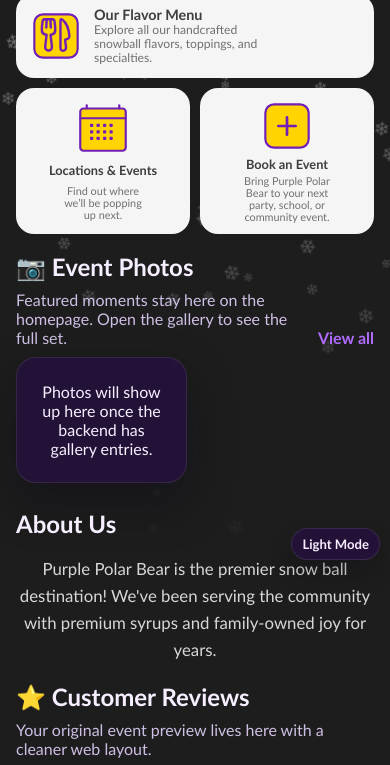
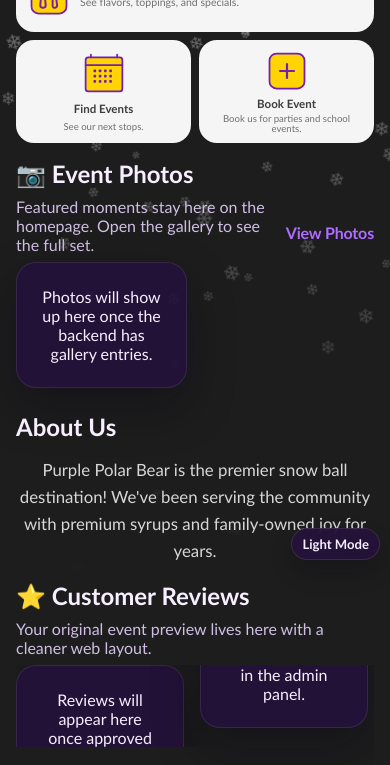
Before and after one commit to Bhauer2011/purple-polar-bear-v2, a website with bundled scripts: page index.html in a window 390 px wide. Shown: the part 274-1039 px from the top of the page. Built offline with nearby package versions, Linux system fonts and the light colour scheme; files whose address does not match are found by name.

Commit message:
Tighten mobile homepage and refine button labels

```diff
--- a/src/main.js
+++ b/src/main.js
@@ -326,21 +326,21 @@
             <div class="menu-card-row">
               <span class="icon-badge icon-badge-menu"><img alt="Menu icon" src="${menuIconUrl}" /></span>
               <div>
-                <h2>Our Flavor Menu</h2>
-                <p>Explore all our handcrafted snowball flavors, toppings, and specialties.</p>
+                <h2>Browse Flavors</h2>
+                <p>See flavors, toppings, and specials.</p>
               </div>
             </div>
           </a>
           <div class="side-by-side">
             <a class="nav-card nav-card-link" href="#/events">
               <span class="icon-badge icon-badge-calendar"><img alt="Events icon" src="${eventsIconUrl}" /></span>
-              <h3>Locations & Events</h3>
-              <p>Find out where we&rsquo;ll be popping up next.</p>
+              <h3>Find Events</h3>
+              <p>See our next stops.</p>
             </a>
             <a class="nav-card nav-card-link" href="#/request-event">
               <span class="icon-badge icon-badge-plus"><img alt="Request event icon" src="${requestIconUrl}" /></span>
-              <h3>Book an Event</h3>
-              <p>Bring Purple Polar Bear to your next party, school, or community event.</p>
+              <h3>Book Event</h3>
+              <p>Book us for parties and school events.</p>
             </a>
           </div>
         </div>
@@ -364,7 +364,7 @@
             <h2>📷 Event Photos</h2>
             <p>Featured moments stay here on the homepage. Open the gallery to see the full set.</p>
           </div>
-          <a class="inline-button" href="#/photos">View all</a>
+          <a class="inline-button" href="#/photos">View Photos</a>
         </div>
         <div class="photos-grid featured-photos-grid">
           ${homepagePhotos
@@ -440,7 +440,7 @@
               .join("") || `<div class="empty-state">Reviews will appear here once approved in the admin panel.</div>`}
           </div>
         </div>
-        <button class="button review-open-button review-cta-home" data-action="open-review-modal" type="button">★ Write a Review</button>
+        <button class="button review-open-button review-cta-home" data-action="open-review-modal" type="button">★ Leave Review</button>
       </section>
 
       <section class="page home-detail-sections">
@@ -449,7 +449,7 @@
             <h2>Upcoming Events</h2>
             <p>Your original event preview lives here with a cleaner web layout.</p>
           </div>
-          <a class="inline-button" href="#/events">View all</a>
+          <a class="inline-button" href="#/events">View Events</a>
         </div>
         <div class="events-grid">
           ${upcoming
@@ -636,7 +636,7 @@
       <section class="events-cta">
         <h2>Want us at your event?</h2>
         <p>We'd love to bring Purple Polar Bear snow balls to your special occasion!</p>
-        <a class="button app-purple-button" href="#/request-event">Request Event →</a>
+        <a class="button app-purple-button" href="#/request-event">Book Event</a>
       </section>
     </section>
   `;
@@ -689,7 +689,7 @@
             ></textarea>
           </div>
         </div>
-        <button class="button app-purple-button" type="submit">➤ Submit Request</button>
+        <button class="button app-purple-button" type="submit">Send Request</button>
       </form>
     </section>
   `;
@@ -811,7 +811,7 @@
           </div>
           <div class="action-row">
             <button class="ghost-button" data-action="close-review-modal" type="button">Cancel</button>
-            <button class="button" type="submit">Submit Review</button>
+            <button class="button" type="submit">Send Review</button>
           </div>
         </form>
       </div>
@@ -867,9 +867,9 @@
       </div>
 
       <div class="action-row">
-        <button class="ghost-button" data-action="refresh-admin" type="button">Refresh Dashboard</button>
-        <a class="ghost-button ghost-link-button" href="#/">Back to Front End</a>
-        <button class="ghost-button" data-action="logout-admin" type="button">Log Out</button>
+        <button class="ghost-button" data-action="refresh-admin" type="button">Refresh</button>
+        <a class="ghost-button ghost-link-button" href="#/">View Site</a>
+        <button class="ghost-button" data-action="logout-admin" type="button">Sign Out</button>
       </div>
     </section>
   `;
@@ -905,7 +905,7 @@
                 <input id="status-location" name="location" value="${escapeHtml(data.status?.location || "")}" />
               </div>
             </div>
-            <button class="button" type="submit">Save Status</button>
+            <button class="button" type="submit">Save</button>
           </form>
         </section>
       `;
@@ -996,8 +996,8 @@
                       <p>${escapeHtml(request.event_date)} · ${escapeHtml(request.location)}</p>
                       <p>${escapeHtml(request.message || "")}</p>
                       <div class="action-row">
-                        <button class="ghost-button" data-action="update-request" data-id="${request.id}" data-status="approved" type="button">Mark Approved</button>
-                        <button class="ghost-button" data-action="update-request" data-id="${request.id}" data-status="pending" type="button">Mark Pending</button>
+                        <button class="ghost-button" data-action="update-request" data-id="${request.id}" data-status="approved" type="button">Approve</button>
+                        <button class="ghost-button" data-action="update-request" data-id="${request.id}" data-status="pending" type="button">Set Pending</button>
                       </div>
                     </article>
                   `
@@ -1027,7 +1027,7 @@
                 <input id="photo-file" name="image" type="file" accept="image/*" multiple required />
               </div>
             </div>
-            <button class="button" type="submit">Upload Photo(s)</button>
+            <button class="button" type="submit">Upload Photos</button>
           </form>
           <div class="photos-grid">
             ${data.photos
@@ -1049,7 +1049,7 @@
                         <button class="ghost-button" data-action="toggle-featured-photo" data-id="${photo.id}" data-featured="${
                           photo.featured ? "false" : "true"
                         }" type="button">
-                          ${photo.featured ? "Remove from Homepage" : "Feature on Homepage"}
+                          ${photo.featured ? "Remove Feature" : "Feature Photo"}
                         </button>
                         <button class="ghost-button" data-action="delete-photo" data-id="${photo.id}" type="button">Delete</button>
                       </div>
@@ -1070,7 +1070,7 @@
               <label for="about-content">Homepage copy</label>
               <textarea id="about-content" name="content">${escapeHtml(data.about?.content || "")}</textarea>
             </div>
-            <button class="button" type="submit">Save About Section</button>
+            <button class="button" type="submit">Save Copy</button>
           </form>
         </section>
       `;
@@ -1090,7 +1090,7 @@
                       <button class="ghost-button" data-action="approve-review" data-id="${review.id}" data-approved="${
                         review.approved ? "false" : "true"
                       }" type="button">
-                        ${review.approved ? "Unapprove" : "Approve"}
+                        ${review.approved ? "Hide Review" : "Approve"}
                       </button>
                       <button class="ghost-button" data-action="delete-review" data-id="${review.id}" type="button">Delete</button>
                     </div>
--- a/styles.css
+++ b/styles.css
@@ -363,9 +363,14 @@ body.home-route .app-shell {
   align-items: center;
   justify-content: center;
   gap: 10px;
+  width: fit-content;
+  max-width: 100%;
+  min-height: 44px;
   border: none;
   border-radius: 999px;
   cursor: pointer;
+  white-space: nowrap;
+  letter-spacing: -0.01em;
   transition: transform 140ms ease, opacity 140ms ease, background 140ms ease;
 }
 
@@ -374,14 +379,14 @@ body.home-route .app-shell {
 .button-row button.primary {
   background: linear-gradient(135deg, var(--pink), var(--accent));
   color: white;
-  padding: 14px 18px;
+  padding: 12px 15px;
   font-weight: 700;
 }
 
 .ghost-button,
 .button-row a.secondary,
 .button-row button.secondary {
-  padding: 13px 17px;
+  padding: 11px 14px;
   background: rgba(255, 255, 255, 0.06);
   border: 1px solid rgba(255, 255, 255, 0.12);
   color: var(--text);
@@ -522,8 +527,8 @@ body.theme-light .nav-card {
 }
 
 .nav-card.menu-feature {
-  min-height: 96px;
-  padding: 12px 14px;
+  min-height: 84px;
+  padding: 10px 12px;
 }
 
 .icon-badge-menu {
@@ -531,32 +536,32 @@ body.theme-light .nav-card {
 }
 
 .icon-badge-menu img {
-  width: 62px;
-  height: 62px;
+  width: 54px;
+  height: 54px;
   object-fit: contain;
 }
 
 .icon-badge-calendar img {
-  width: 60px;
-  height: 60px;
+  width: 52px;
+  height: 52px;
   object-fit: contain;
 }
 
 .icon-badge-plus img {
-  width: 60px;
-  height: 60px;
+  width: 52px;
+  height: 52px;
   object-fit: contain;
 }
 
 .side-by-side {
   display: grid;
-  gap: 16px;
+  gap: 10px;
   grid-template-columns: repeat(2, minmax(0, 1fr));
 }
 
 .icon-badge {
-  width: 66px;
-  height: 66px;
+  width: 58px;
+  height: 58px;
   display: grid;
   place-items: center;
   border-radius: 999px;
@@ -579,8 +584,8 @@ body.theme-light .nav-card {
 }
 
 .menu-feature h2 {
-  font-size: 0.94rem;
-  line-height: 1.15;
+  font-size: 0.92rem;
+  line-height: 1.05;
 }
 
 .menu-feature p,
@@ -589,9 +594,9 @@ body.theme-light .nav-card {
 }
 
 .menu-feature p {
-  font-size: 0.82rem;
-  line-height: 1.22;
-  max-width: 35ch;
+  font-size: 0.76rem;
+  line-height: 1.08;
+  max-width: none;
 }
 
 .menu-feature .inline-button,
@@ -602,20 +607,20 @@ body.theme-light .nav-card {
 .side-by-side .nav-card {
   place-items: center;
   text-align: center;
-  min-height: 118px;
-  padding: 12px 12px 14px;
-  gap: 6px;
+  min-height: 96px;
+  padding: 10px 10px 12px;
+  gap: 4px;
 }
 
 .side-by-side .nav-card h3 {
-  font-size: 0.9rem;
-  line-height: 1.15;
+  font-size: 0.84rem;
+  line-height: 1.05;
 }
 
 .side-by-side .nav-card p {
-  font-size: 0.78rem;
-  line-height: 1.2;
-  max-width: 15ch;
+  font-size: 0.7rem;
+  line-height: 1.05;
+  max-width: none;
 }
 
 .photos-grid,
@@ -1441,19 +1446,19 @@ body.home-route .info-card {
 
 @media (max-width: 639px) {
   body.home-route .app-shell {
-    padding-top: 10px;
+    padding-top: 8px;
   }
 
   .page {
-    gap: 10px;
+    gap: 8px;
   }
 
   .hero.hero-logo-only {
-    min-height: 248px;
+    min-height: 218px;
   }
 
   .hero-logo-image {
-    object-position: center 8%;
+    object-position: center 7%;
   }
 
   .status-banner {
@@ -1473,60 +1478,60 @@ body.home-route .info-card {
   }
 
   .card-grid {
-    gap: 10px;
+    gap: 8px;
   }
 
   .nav-card.menu-feature {
-    min-height: 84px;
-    padding: 10px 12px;
+    min-height: 72px;
+    padding: 8px 10px;
   }
 
   .menu-card-row {
-    gap: 10px;
+    gap: 8px;
   }
 
   .icon-badge {
-    width: 56px;
-    height: 56px;
+    width: 46px;
+    height: 46px;
   }
 
   .icon-badge-menu img,
   .icon-badge-calendar img,
   .icon-badge-plus img {
-    width: 52px;
-    height: 52px;
+    width: 42px;
+    height: 42px;
   }
 
   .menu-feature h2 {
-    font-size: 0.9rem;
-    line-height: 1.08;
+    font-size: 0.82rem;
+    line-height: 1;
   }
 
   .menu-feature p {
-    font-size: 0.76rem;
-    line-height: 1.14;
-    max-width: 24ch;
+    font-size: 0.66rem;
+    line-height: 1.02;
+    max-width: none;
   }
 
   .side-by-side {
-    gap: 10px;
+    gap: 8px;
   }
 
   .side-by-side .nav-card {
-    min-height: 96px;
-    padding: 10px 10px 12px;
+    min-height: 82px;
+    padding: 8px 8px 10px;
     gap: 4px;
   }
 
   .side-by-side .nav-card h3 {
-    font-size: 0.8rem;
+    font-size: 0.72rem;
     line-height: 1.05;
   }
 
   .side-by-side .nav-card p {
-    font-size: 0.68rem;
-    line-height: 1.08;
-    max-width: 14ch;
+    font-size: 0.6rem;
+    line-height: 1;
+    max-width: none;
   }
 
   .app-page-top {
```
